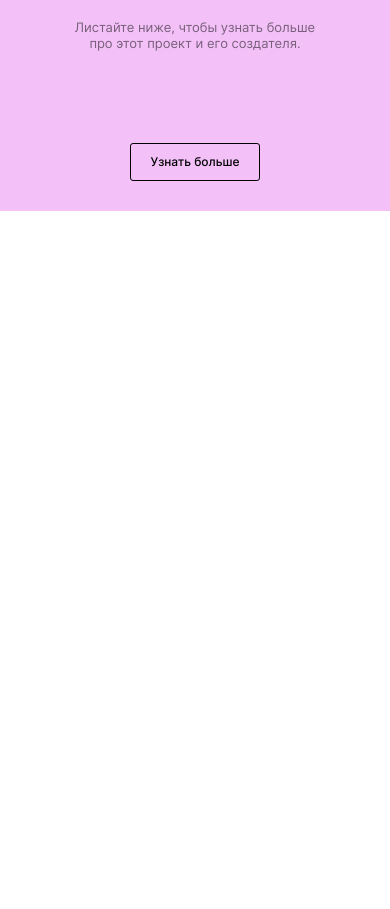
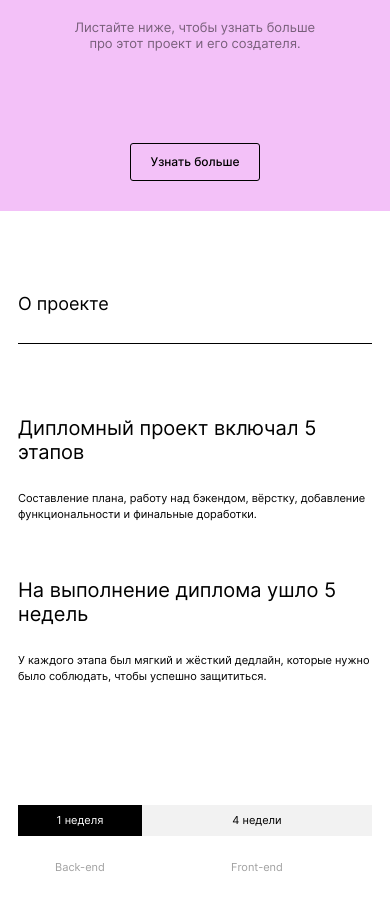
Before and after one commit to Markamadeo/movies-explorer-frontend, a React app: page / in a window 390 px wide. Shown: the part 549-1458 px from the top of the page. Before the commit the page ends 844 px from the top, so only its background shows below. Built offline with nearby package versions, Linux system fonts and the light colour scheme.

Commit message:
fear: creare About section

```diff
--- /dev/null
+++ b/src/components/AboutProject/AboutProject .js
@@ -0,0 +1,53 @@
+import SectionTitle from "../SectionTitle/SectionTitle";
+
+function AboutProject(props) {
+  const aboutDescriptions = [
+    {
+      title: "Дипломный проект включал 5 этапов",
+      description:
+        "Составление плана, работу над бэкендом, вёрстку, добавление функциональности и финальные доработки.",
+    },
+    {
+      title: "На выполнение диплома ушло 5 недель",
+      description:
+        "У каждого этапа был мягкий и жёсткий дедлайн, которые нужно было соблюдать, чтобы успешно защититься.",
+    },
+  ];
+
+  const aboutDuration = [
+    { duration: "1 неделя", text: "Back-end" },
+    { duration: "4 недели", text: "Front-end" },
+  ];
+
+  return (
+    <section className="about-project main__section">
+      <SectionTitle titleText="О проекте" />
+      <ul className="about-project__descripton-container">
+        {aboutDescriptions.map((item, index) => {
+          return (
+            <li key={`description${index.toString()}`} className="about-project__description-items">
+              <h3 className="about-project__description-title">{item.title}</h3>
+              <p className="about-project__description">{item.description}</p>
+            </li>
+          );
+        })}
+      </ul>
+      <ul className="about-project__duration-container">
+        {aboutDuration.map((item, index) => {
+          return (
+            <li key={`duration${index.toString()}`} className="about-project__duration-items">
+              <p className="about-project__duration">
+                {item.duration}
+              </p>
+              <p className="about-project__duration-text">
+                {item.text}
+              </p>
+            </li>
+          );
+        })}
+      </ul>
+    </section>
+  );
+}
+
+export default AboutProject;
--- /dev/null
+++ b/src/components/AboutProject/AboutProject.css
@@ -0,0 +1,153 @@
+.about-project__descripton-container {
+  display: flex;
+  margin: 0;
+  padding: 0;
+  margin-top: 70px;
+  justify-content: space-between;
+  list-style: none;
+}
+
+.about-project__description-items {
+  max-width: 550px;
+  display: flex;
+  flex-direction: column;
+  margin: 0;
+  padding: 0;
+}
+
+.about-project__description-items:last-child {
+  margin-left: 30px;
+}
+
+.about-project__description-title {
+  font-style: normal;
+  font-weight: normal;
+  font-size: 20px;
+  line-height: 24px;
+  margin: 0;
+  padding: 0;
+  margin-bottom: 26px;
+}
+
+.about-project__description {
+  font-style: normal;
+  font-weight: normal;
+  font-size: 14px;
+  line-height: 20px;
+  margin: 0;
+  padding: 0;
+}
+/*----------------------------*/
+.about-project__duration-container {
+  display: flex;
+  justify-content: space-between;
+  list-style: none;
+  padding: 0;
+  margin: 0;
+  margin-top: 110px;
+}
+
+.about-project__duration-items {
+  display: flex;
+  flex-direction: column;
+  width: 20%;
+  text-align: center;
+}
+
+.about-project__duration-items:last-child {
+  width: 80%;
+}
+
+.about-project__duration {
+  background-color: #000;
+  min-width: 80px;
+  padding: 9px 10px;
+  font-weight: normal;
+  font-size: 14px;
+  line-height: 17px;
+}
+
+.about-project__duration-items:first-child .about-project__duration {
+  color: #fff;
+}
+
+.about-project__duration-items:last-child .about-project__duration {
+  background-color: #f2f2f2;
+}
+
+.about-project__duration-text {
+  padding-top: 14px;
+  margin: 0;
+  font-weight: 500;
+  font-size: 14px;
+  line-height: 17px;
+  color: #A0A0A0;
+}
+
+.about-project__duration-text:last-child {
+}
+
+@media screen and (max-width: 768px) {
+  .about-project__title {
+    margin-bottom: 22px;
+  }
+
+  .about-project__duration-text {
+    font-weight: normal;
+  }
+}
+
+@media screen and (max-width: 750px) {
+  .about-project__duration-items {
+    width: 35%;
+  }
+
+  .about-project__duration-items:last-child {
+    width: 65%;
+  }
+}
+
+@media screen and (max-width: 425px) {
+  .about-project__descripton-container {
+    display: flex;
+    flex-direction: column;
+    margin-top: 60px;
+    justify-content: space-between;
+  }
+
+  .about-project__title {
+    font-size: 18px;
+    line-height: 22px;
+    margin-bottom: 16px;
+  }
+
+  .about-project__description-items {
+    margin-bottom: 56px;
+  }
+
+  .about-project__description {
+    font-size: 11px;
+    line-height: 16px;
+  }
+
+  .about-project__description-items:last-child {
+    margin-left: 0;
+    margin-bottom: 0;
+  }
+
+  .about-project__description:last-child {
+    margin-bottom: 0;
+  }
+
+  .about-project__duration {
+    font-size: 11px;
+    line-height: 13px;
+  }
+
+  .about-project__duration-text {
+    padding-top: 14px;
+    margin: 0;
+    font-size: 11px;
+    line-height: 13px;
+  }
+}
--- a/src/components/Main/Main.css
+++ b/src/components/Main/Main.css
@@ -0,0 +1,18 @@
+.main {
+  width: 100%;
+}
+
+.main__section {
+  display: flex;
+  flex-direction: column;
+  padding: 90px 50px;
+  width: 100%;
+  box-sizing: border-box;
+}
+
+
+@media screen and (max-width: 425px) {
+  .main__section {
+    padding: 70px 18px;
+  }
+}
--- a/src/components/Main/Main.js
+++ b/src/components/Main/Main.js
@@ -1,8 +1,12 @@
-import Promo from '../Promo/Promo';
+import Promo from "../Promo/Promo";
+import AboutProject from '../AboutProject/AboutProject ';
 
 function Main(props) {
   return (
-    <Promo/>
+    <div className='main'>
+      <Promo />
+      <AboutProject />
+    </div>
   );
 }
 
--- a/src/components/Promo/Promo.js
+++ b/src/components/Promo/Promo.js
@@ -17,7 +17,7 @@ function Promo(props) {
           <p className="promo__text">
             Листайте ниже, чтобы узнать больше про этот проект и его создателя.
           </p>
-          <button onClick={promoButtonHandle} className="promo__button">
+          <button onClick={ promoButtonHandle } className="promo__button">
             Узнать больше
           </button>
         </div>
--- /dev/null
+++ b/src/components/SectionTitle/SectionTitle.css
@@ -0,0 +1,16 @@
+.section-title {
+  font-style: normal;
+  font-weight: normal;
+  font-size: 22px;
+  line-height: 27px;
+  padding-bottom: 23px;
+  border-bottom: 1px solid #000;
+}
+
+@media screen and (max-width: 425px) {
+  .section-title {
+    font-size: 18px;
+    line-height: 22px;
+    padding-bottom: 28px;
+  }
+}
--- /dev/null
+++ b/src/components/SectionTitle/SectionTitle.js
@@ -0,0 +1,9 @@
+
+function SectionTitle({ titleText }) {
+
+  return (
+      <h1 className="section-title">{titleText}</h1>
+  );
+}
+
+export default SectionTitle;
--- a/src/index.css
+++ b/src/index.css
@@ -6,3 +6,5 @@
 @import url('./components/Main/Main.css');
 @import url('./components/Promo/Promo.css');
 @import url('./components/Menu/Menu.css');
+@import url('./components/SectionTitle/SectionTitle.css');
+@import url('./components/AboutProject/AboutProject.css');
```
